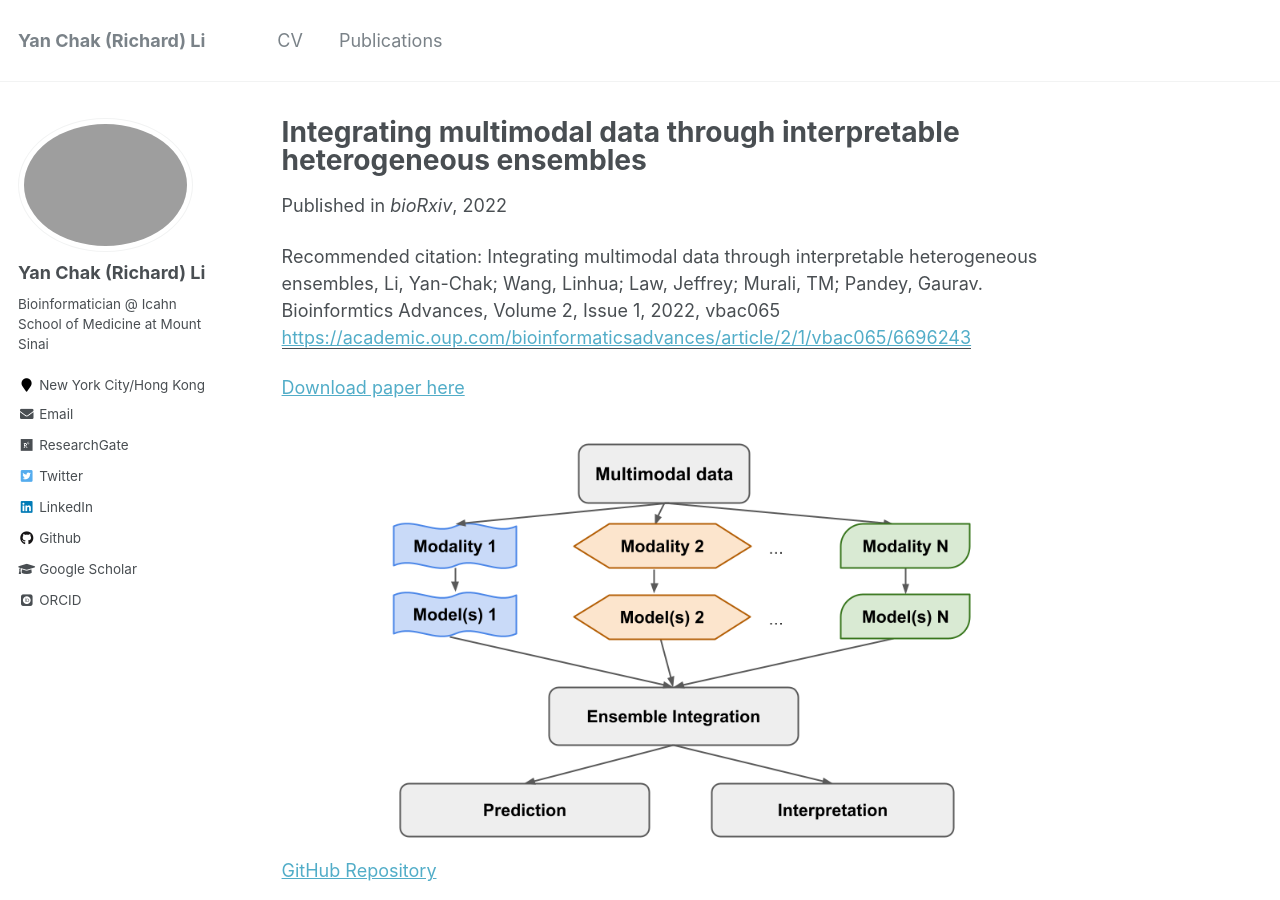
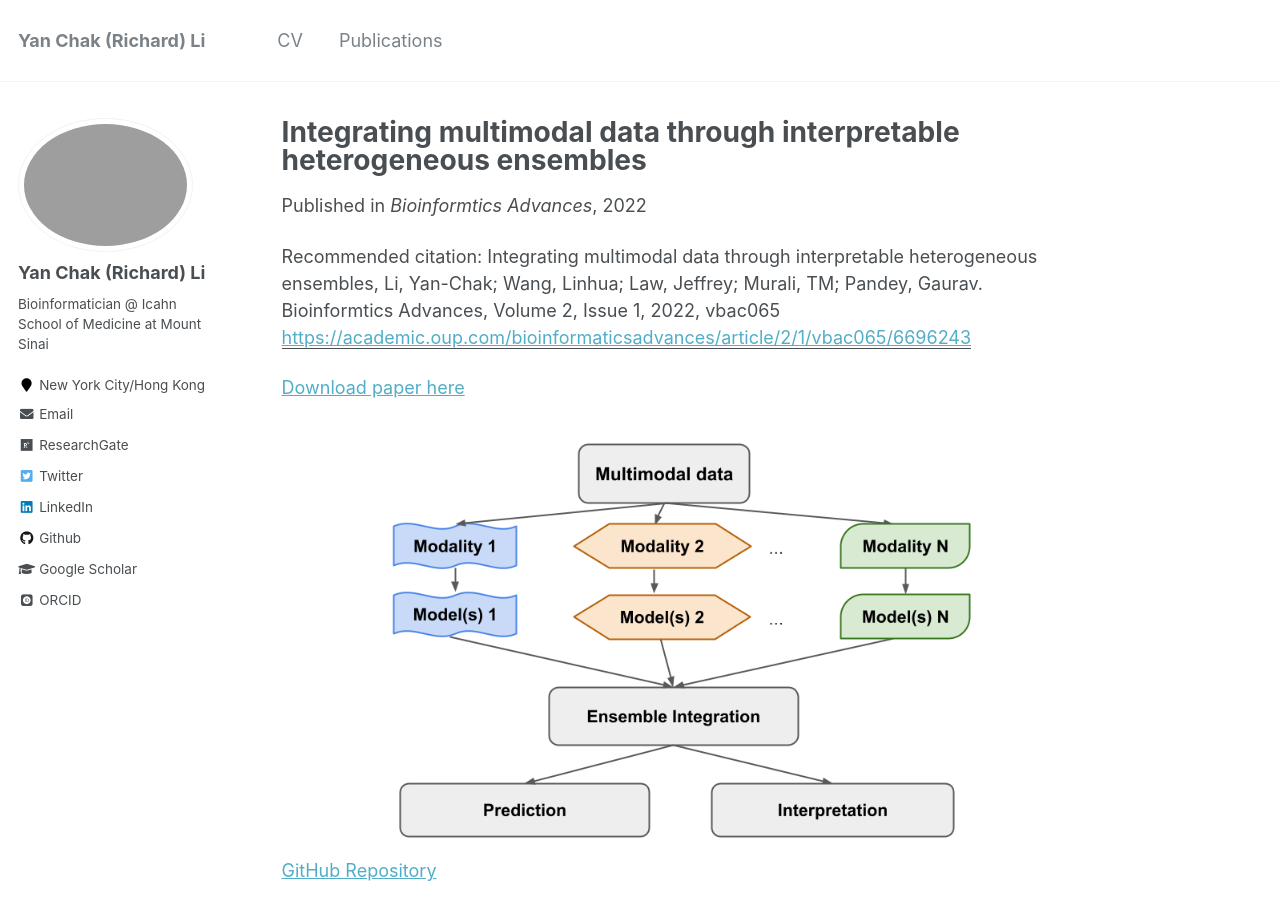
Before and after one commit to huhrichard/huhrichard.github.io, a Jekyll site: the page built from _publications/2022-09-22-EI.md, in a window 1280 px wide and 900 px high. Built offline with Jekyll 4.4.1, drawn with Linux system fonts in a browser that asks for light colours; some web fonts are replaced.

Commit message:
no message

```diff
--- a/_publications/2022-09-22-EI.md
+++ b/_publications/2022-09-22-EI.md
@@ -4,7 +4,7 @@ collection: publications
 permalink: /publication/2022-09-22-EI
 excerpt: '![](../images/pub_figures/eipreprint1.png)[GitHub Repository](https://github.com/GauravPandeyLab/ensemble_integration){:target=&quot;_blank&quot;}'
 date: 2022-09-22
-venue: 'bioRxiv'
+venue: 'Bioinformtics Advances'
 paperurl: 'https://academic.oup.com/bioinformaticsadvances/article/2/1/vbac065/6696243'
 citation: 'Integrating multimodal data through interpretable heterogeneous ensembles, Li, Yan-Chak; Wang, Linhua; Law, Jeffrey; Murali, TM; Pandey, Gaurav. Bioinformtics Advances, Volume 2, Issue 1, 2022, vbac065'
 ---
--- a/markdown_generator/publications.tsv
+++ b/markdown_generator/publications.tsv
@@ -1,5 +1,5 @@
 pub_date	title	venue	excerpt	citation	url_slug	paper_url
-2022-09-22	Integrating multimodal data through interpretable heterogeneous ensembles	bioRxiv	![](../images/pub_figures/eipreprint1.png)[GitHub Repository](https://github.com/GauravPandeyLab/ensemble_integration){:target="_blank"}	Integrating multimodal data through interpretable heterogeneous ensembles, Li, Yan-Chak; Wang, Linhua; Law, Jeffrey; Murali, TM; Pandey, Gaurav. Bioinformtics Advances, Volume 2, Issue 1, 2022, vbac065	EI	https://academic.oup.com/bioinformaticsadvances/article/2/1/vbac065/6696243
+2022-09-22	Integrating multimodal data through interpretable heterogeneous ensembles	Bioinformtics Advances	![](../images/pub_figures/eipreprint1.png)[GitHub Repository](https://github.com/GauravPandeyLab/ensemble_integration){:target="_blank"}	Integrating multimodal data through interpretable heterogeneous ensembles, Li, Yan-Chak; Wang, Linhua; Law, Jeffrey; Murali, TM; Pandey, Gaurav. Bioinformtics Advances, Volume 2, Issue 1, 2022, vbac065	EI	https://academic.oup.com/bioinformaticsadvances/article/2/1/vbac065/6696243
 2021-10-23	Developing better digital health measures of Parkinson’s disease using free living data and a crowdsourced data analysis challenge	medRxiv		Developing better digital health measures of Parkinson’s disease using free living data and a crowdsourced data analysis challenge. Sieberts, Solveig K; Borzymowski, Henryk; Guan, Yuanfang; Huang, Yidi; Matzner, Ayala; Page, Alex; … ; Li, Yan-Chak; … ; Stanescu, Ana; … ; Pandey, Gaurav; Shawen, Nicholas; Synder, Phil; Omberg, Larsson. medRxiv. 2021.	beat-pd	https://www.medrxiv.org/content/10.1101/2021.10.20.21265298v1
 2021-10-05	Machine learning–driven identification of early-life air toxic combinations associated with childhood asthma outcomes	The Journal of Clinical Investigation	![](../images/pub_figures/jci_ga.png)![](../images/pub_figures/jci_overview.tiff)[GitHub Repository](https://github.com/GauravPandeyLab/DEEP_extraction){:target="_blank"}, [Mount Sinai Press Release](https://www.mountsinai.org/about/newsroom/2021/childhood-asthma-study-uncovers-risky-air-pollutant-mixtures){:target="_blank"}, [Blog Post by Prof. Claudio](https://www.drluzclaudio.com/blog/we-published-new-research-creating-a-new-machine-learning-algorithm-to-study-the-effects-of-air-pollution-on-children-with-asthma)	Li, Yan-Chak; Hsu, Hsiao-Hsien Leon; Chun, Yoojin; Chiu, Po-Hsiang; Arditi, Zoe; Claudio, Luz; Pandey, Gaurav; Bunyavanich, Supinda. The Journal of Clinical Investigation. 2021. 131(22).	asthma-deep	https://www.jci.org/articles/view/152088
 2020-10-01	Clinical features of COVID-19 mortality: development and validation of a clinical prediction model	The Lancet Digital Health	![](../images/pub_figures/ldh2020.png)[GitHub Repository](https://github.com/SBCNY/Clinical-predictors-of-COVID-19-mortality){:target="_blank"}, [Article on Medical Xpress](https://medicalxpress.com/news/2020-09-covid-mortality.html){:target="_blank"}	Clinical features of COVID-19 mortality: development and validation of a clinical prediction model. Yadaw, Arjun S; Li, Yan-chak; Bose, Sonali; Iyengar, Ravi; Bunyavanich, Supinda; Pandey, Gaurav. The Lancet Digital Health. 2020. 2(10).	covid-predictor	https://www.thelancet.com/journals/landig/article/PIIS2589-7500(20)30217-X/fulltext
```
